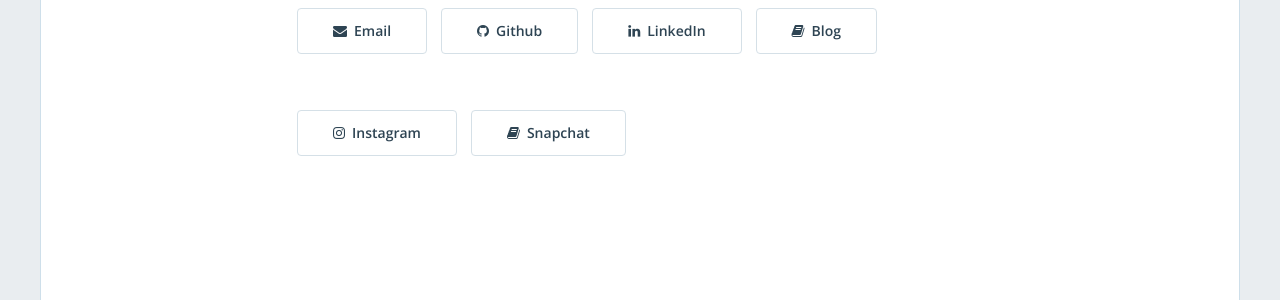
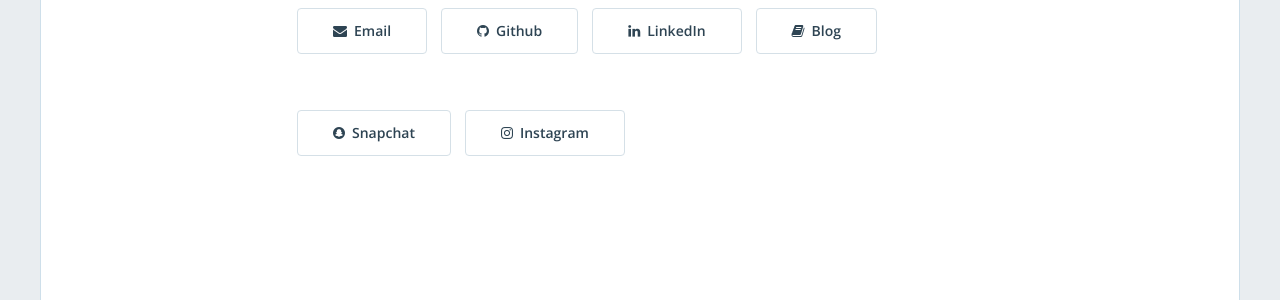
Before and after one commit to jeansung/jeansung.github.io, a Jekyll site: the page built from index.html, in a window 1280 px wide and 1164 px high. Shown: the part 375-675 px from the top of the window. Built offline with Jekyll 4.4.1, drawn with Linux system fonts in a browser that asks for light colours; nearby versions of some CDN libraries; the list of posts is cut into pages by our own code.

Commit message:
reordering buttons

```diff
--- a/_includes/home-hero.html
+++ b/_includes/home-hero.html
@@ -31,11 +31,11 @@
             {% if site.data.global.blog != '' %}
               <a href="https://{{ site.data.global.blog }}"><button class="btn btn-default btn-md"><i class="fa fa-book fa-md"></i>Blog</button></a>
             {% endif %}
+            {% if site.data.global.snapchat != '' %}
+              <a href="https://snapchat.com/add/{{ site.data.global.snapchat }}"><button class="btn btn-default btn-md"><i class="fa fa-snapchat fa-md"></i>Snapchat</button></a>
+            {% endif %}
             {% if site.data.global.instagram != '' %}
               <a href="https://instagram.com/in/{{ site.data.global.instagram }}"><button class="btn btn-default btn-md"><i class="fa fa-instagram fa-md"></i>Instagram</button></a>
-            {% endif %}
-            {% if site.data.global.snapchat != '' %}
-              <a href="https://snapchat.com/add/{{ site.data.global.snapchat }}"><button class="btn btn-default btn-md"><i class="fa fa-book fa-md"></i>Snapchat</button></a>
             {% endif %}
 
           </div>
```
